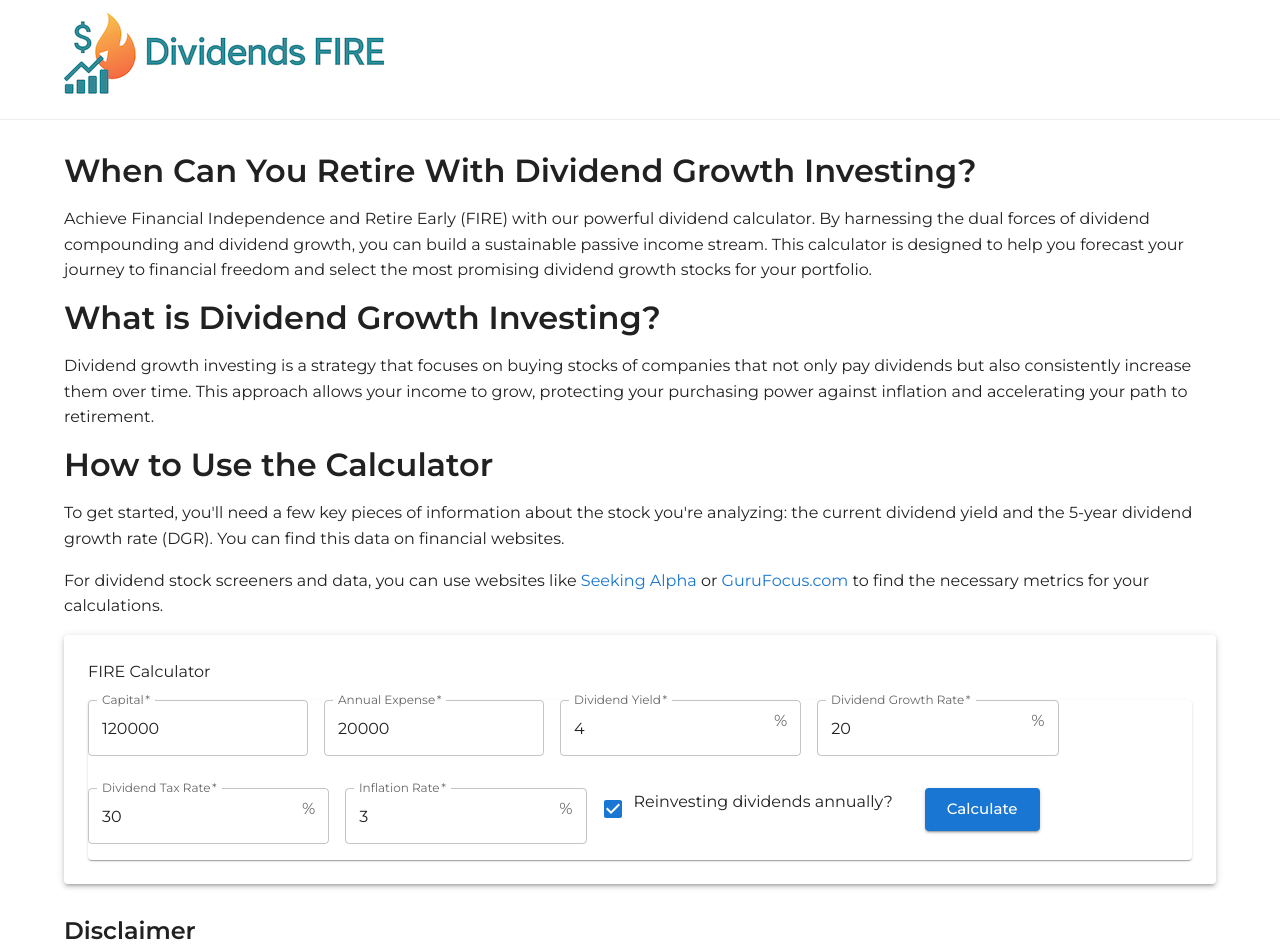
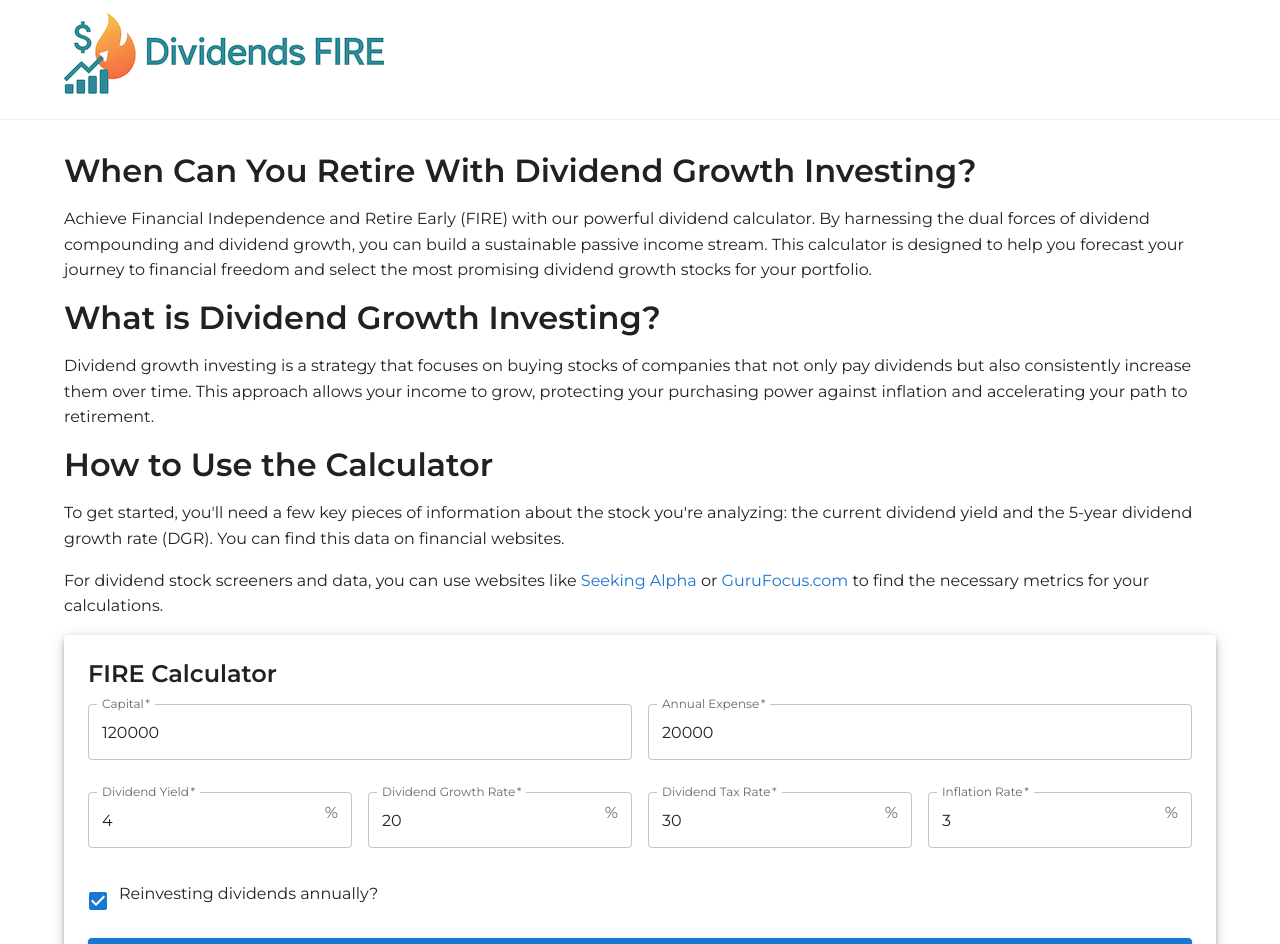
Before and after one commit to peterwcm/dividends-fire, a Next.js app: page / in a window 1280 px wide. Shown: the top 944 px of the page. Built offline with nearby package versions, Linux system fonts and the light colour scheme; what @mui/material-nextjs would draw is missing.

Commit message:
calculator style fixes

```diff
--- a/src/app/page.tsx
+++ b/src/app/page.tsx
@@ -38,7 +38,7 @@ const Home = () => {
         {' '}to find the necessary metrics for your calculations.
       </Typography>
 
-      <Paper elevation={3} sx={{ p: 3, mb: 4 }}>
+      <Paper elevation={5} sx={{ p: 3, mb: 4 }}>
         <Calculator />
       </Paper>
 
--- a/src/components/Calculator.tsx
+++ b/src/components/Calculator.tsx
@@ -106,14 +106,12 @@ const Calculator = () => {
 
   return (
     <Box>
-      <Typography component="h4">
+      <Typography variant="h4">
         FIRE Calculator
       </Typography>
+      <Box component="form" onSubmit={calculate} sx={{ mb: 4 }}>
         <Grid container spacing={2}>
-        <Paper>
-          <Box component="form" onSubmit={calculate}>
-            <Grid container spacing={2}>
-              <Grid item xs={12} md={6}>
+          <Grid size={6}>
             <TextField
               label="Capital"
               type="number"
@@ -123,7 +121,7 @@ const Calculator = () => {
               required
             />
           </Grid>
-              <Grid item xs={12} md={6}>
+          <Grid size={6}>
             <TextField
               label="Annual Expense"
               type="number"
@@ -133,7 +131,7 @@ const Calculator = () => {
               required
             />
           </Grid>
-              <Grid item xs={12} md={3}>
+          <Grid size={{ xs: 6, md: 3 }}>
             <TextField
               label="Dividend Yield"
               type="number"
@@ -148,7 +146,7 @@ const Calculator = () => {
               }}
             />
           </Grid>
-              <Grid item xs={12} md={3}>
+          <Grid size={{ xs: 6, md: 3 }}>
             <TextField
               label="Dividend Growth Rate"
               type="number"
@@ -163,7 +161,7 @@ const Calculator = () => {
               }}
             />
           </Grid>
-              <Grid item xs={12} md={3}>
+          <Grid size={{ xs: 6, md: 3 }}>
             <TextField
               label="Dividend Tax Rate"
               type="number"
@@ -178,7 +176,7 @@ const Calculator = () => {
               }}
             />
           </Grid>
-              <Grid item xs={12} md={3}>
+          <Grid size={{ xs: 6, md: 3 }}>
             <TextField
               label="Inflation Rate"
               type="number"
@@ -193,31 +191,31 @@ const Calculator = () => {
               }}
             />
           </Grid>
-              <Grid item xs={12}>
+          <Grid size={12}>
             <FormControlLabel
               control={<Checkbox checked={isReinvesting} onChange={(e) => setIsReinvesting(e.target.checked)} />}
               label="Reinvesting dividends annually?"
             />
           </Grid>
-              <Grid item xs={12}>
+          <Grid size={12}>
             <Button type="submit" variant="contained" color="primary" size="large" fullWidth>
               Calculate
             </Button>
           </Grid>
         </Grid>
       </Box>
-        </Paper>
 
       {dividendsSummary && (
-          <Grid item xs={12}>
-            <Paper>
-              <Box sx={{ display: 'flex', justifyContent: 'flex-end' }}>
+        <Grid container>
+          <Grid size={12}>
+            <Paper elevation={3}>
+              <Box sx={{ display: 'flex', justifyContent: 'flex-end', p: 2 }}>
                 <Button onClick={exportCSV} variant="contained">
                   Export
                 </Button>
               </Box>
-              <TableContainer ref={dt} sx={{ width: '100%' }}>
-                <Table sx={{ minWidth: 650, width: '100%' }} aria-label="simple table">
+              <TableContainer ref={dt}>
+                <Table>
                   <TableHead>
                     <TableRow>
                       <TableCell>Year</TableCell>
@@ -249,8 +247,8 @@ const Calculator = () => {
               </TableContainer>
             </Paper>
           </Grid>
+        </Grid>
       )}
-      </Grid>
     </Box >
   );
 };
```
Lines whose indentation alone changed are shown as unchanged.
